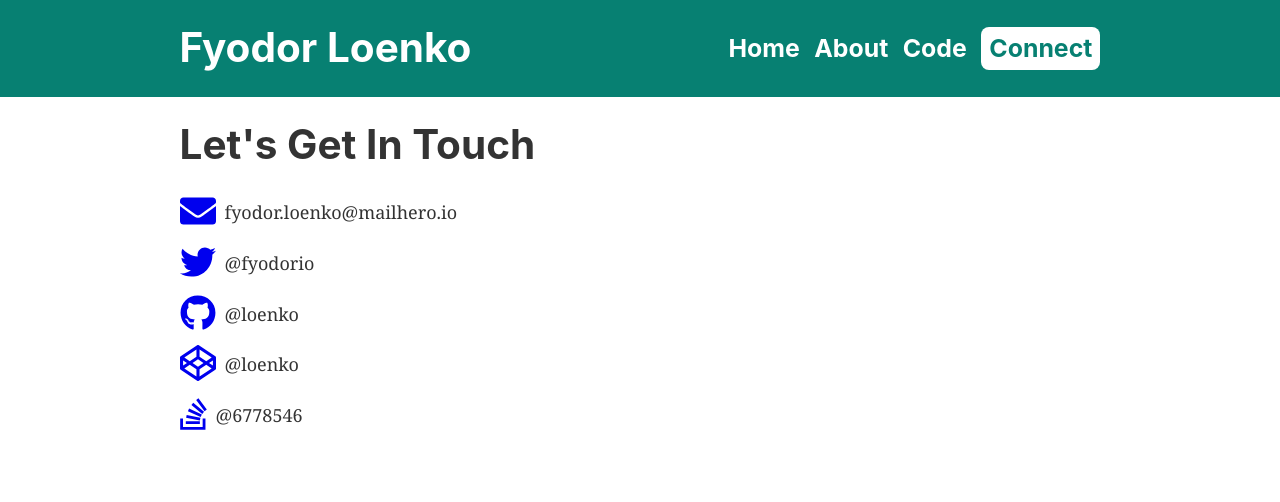
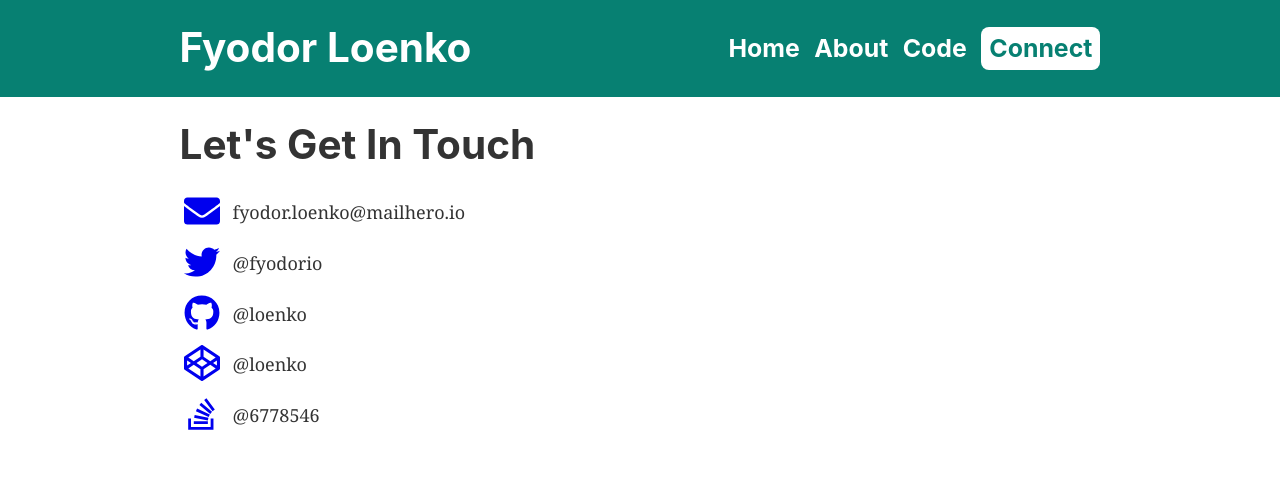
Before and after one commit to fyodorio-closet/fyodor-gatsby, a Gatsby site: page /connect in a window 1280 px wide. Built offline with nearby package versions, Linux system fonts and the light colour scheme; Gatsby itself is replaced by a stand-in of ours.

Commit message:
Format icons on connect page

```diff
--- a/src/pages/connect.js
+++ b/src/pages/connect.js
@@ -16,31 +16,31 @@ const ConnectPage = () => (
       <h1>Let's Get In Touch</h1>
       <ul className="accounts">
         <li className="account">
-          <a target="_blank" rel="noopener noreferrer" href="mailto:fyodor.loenko@mailhero.io">
+          <a className="account-link" target="_blank" rel="noopener noreferrer" href="mailto:fyodor.loenko@mailhero.io">
             <FontAwesomeIcon icon={faEnvelope} size={iconSize} />
           </a>
           <div className="account-name">fyodor.loenko@mailhero.io</div>
         </li>
         <li className="account">
-          <a target="_blank" rel="noopener noreferrer" href="https://twitter.com/fyodorio">
+          <a className="account-link" target="_blank" rel="noopener noreferrer" href="https://twitter.com/fyodorio">
             <FontAwesomeIcon icon={faTwitter} size={iconSize} />
           </a>
           <div className="account-name">@fyodorio</div>
         </li>
         <li className="account">
-          <a target="_blank" rel="noopener noreferrer" href="https://github.com/loenko">
+          <a className="account-link" target="_blank" rel="noopener noreferrer" href="https://github.com/loenko">
             <FontAwesomeIcon icon={faGithub} size={iconSize} />
           </a>
           <div className="account-name">@loenko</div>
         </li>
         <li className="account">
-          <a target="_blank" rel="noopener noreferrer" href="https://codepen.io/loenko/">
+          <a className="account-link" target="_blank" rel="noopener noreferrer" href="https://codepen.io/loenko/">
             <FontAwesomeIcon icon={faCodepen} size={iconSize} />
           </a>
           <div className="account-name">@loenko</div>
         </li>
         <li className="account">
-          <a target="_blank" rel="noopener noreferrer" href="https://stackoverflow.com/users/6778546/fyodor">
+          <a className="account-link" target="_blank" rel="noopener noreferrer" href="https://stackoverflow.com/users/6778546/fyodor">
             <FontAwesomeIcon icon={faStackOverflow} size={iconSize} />
           </a>
           <div className="account-name">@6778546</div>
--- a/src/pages/connect.scss
+++ b/src/pages/connect.scss
@@ -5,6 +5,10 @@
         display: flex;
         flex-direction: row;
         align-items: center;
+        .account-link {
+            min-width: 44px;
+            text-align: center;
+        }
         .account-name {
             margin-left: 0.5rem;
         }
```
